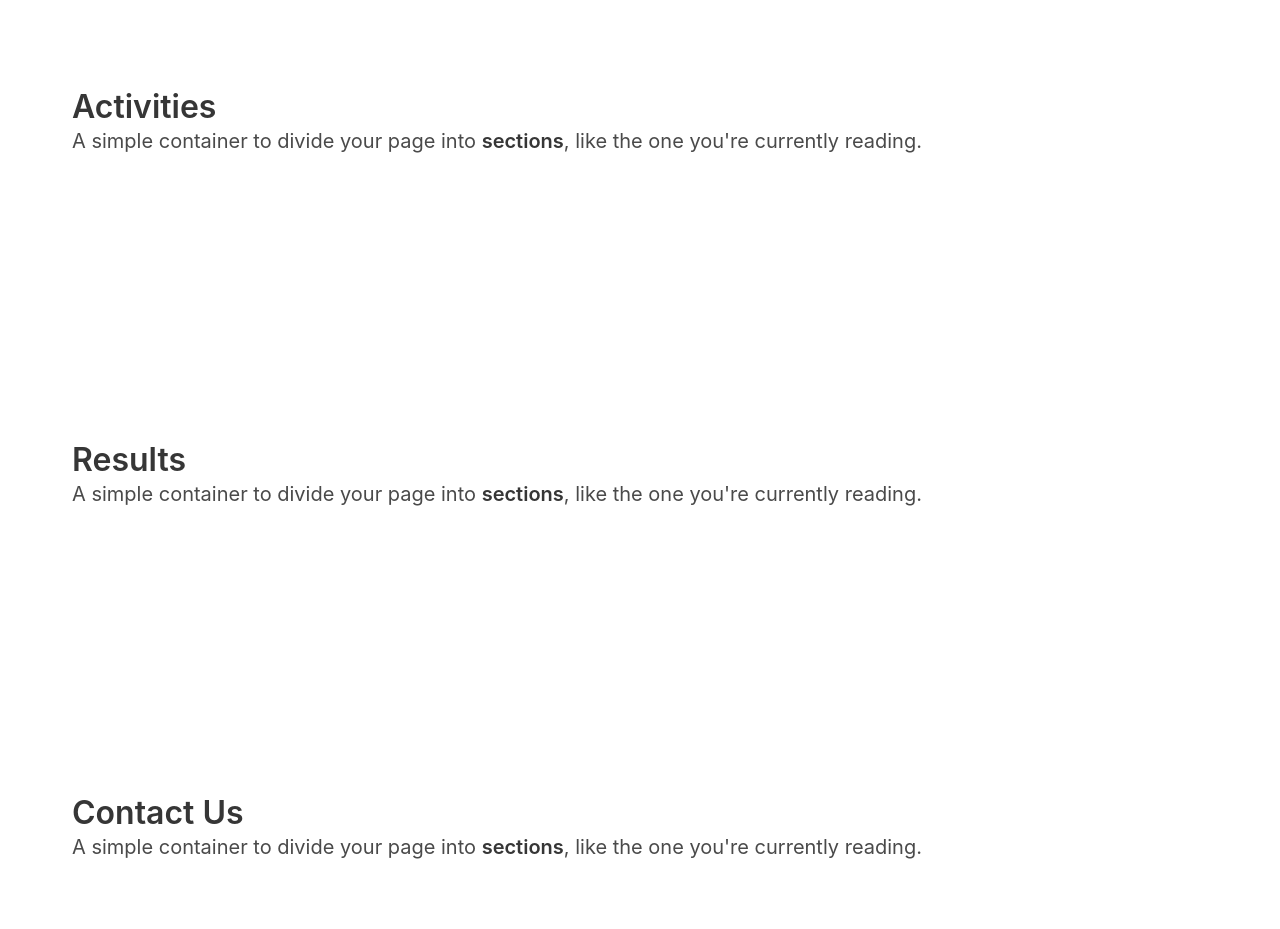
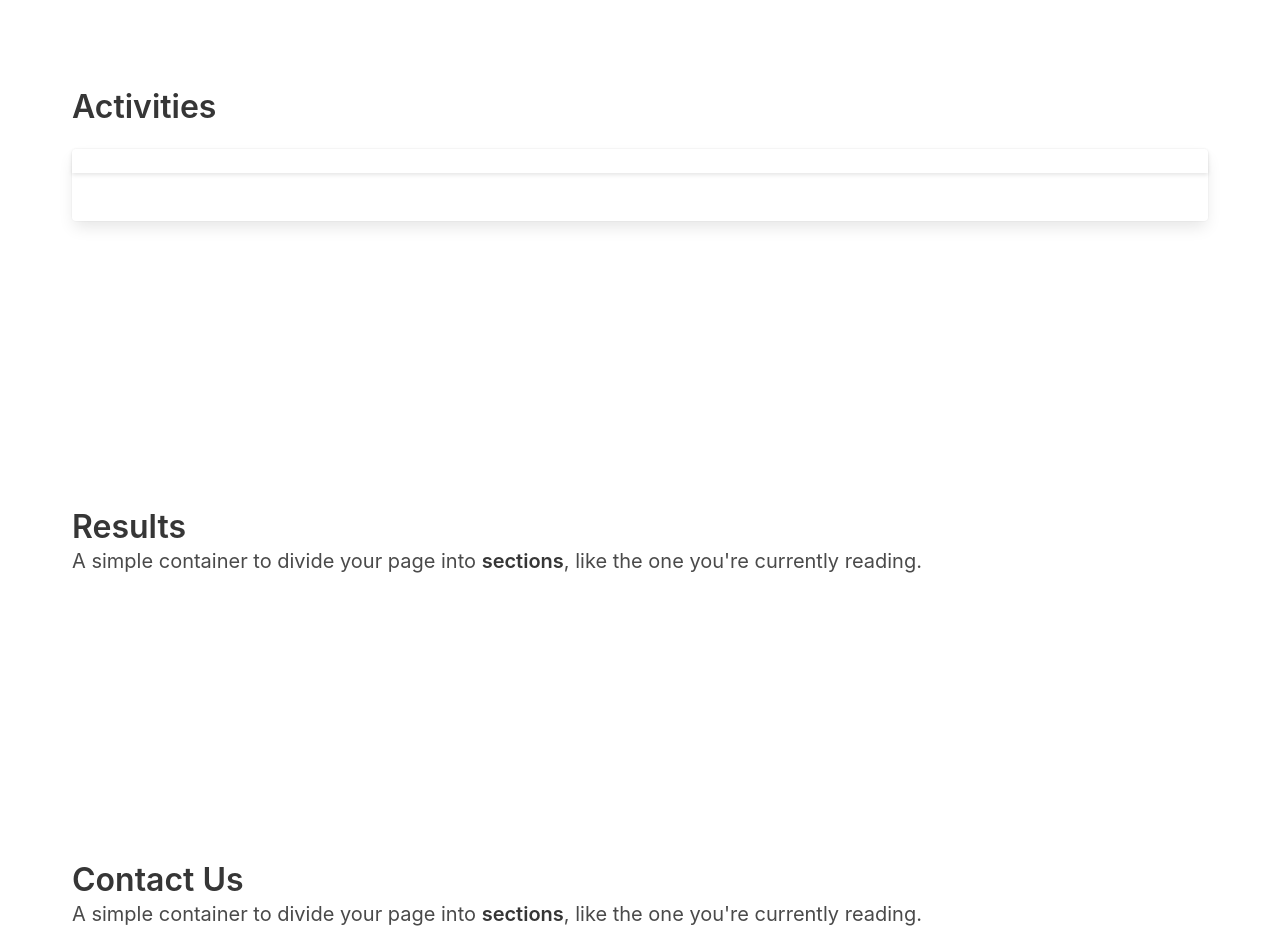
Before and after one commit to suekimpaulsen/EasyLink, a plain HTML site: page index.html in a window 1280 px wide. Shown: the part 1340-2269 px from the top of the page. Drawn offline with nearby package versions, Linux system fonts and the light colour scheme.

Commit message:
updated card section/ let me know what you think

```diff
--- a/assets/JS/js.js
+++ b/assets/JS/js.js
@@ -2,7 +2,8 @@ fetchApiData = () => {
 
 	clearScreen();
 
-	var restaurantApi = 'https://api.documenu.com/v2/restaurants/search/geo?lat=36.16589&lon=-86.78444&distance=25&cuisine=italian&key=e3fb5dcdf4c00fbb833a184f0893222e'
+	var cuisineType = "";
+	var restaurantApi = "https://api.documenu.com/v2/restaurants/search/geo?lat=36.16589&lon=-86.78444&distance=25&cuisine=" + cuisineType +  "&key=e3fb5dcdf4c00fbb833a184f0893222e";
 
 
     fetch(restaurantApi)
--- a/index.html
+++ b/index.html
@@ -121,10 +121,16 @@
             <!--Activities-->
             <section class="section is-medium" id="activities">
                 <h1 class="title">Activities</h1>
-                <h2 class="subtitle">
-                    A simple container to divide your page into <strong>sections</strong>, like the one you're currently
-                    reading.
-                </h2>
+                <div class="card">
+                    <header class="card-header">
+                        <p class="card-header-title">
+                        </p>
+                    </header>
+                    <div class="card-content"></div>
+                    <div class="content">
+
+
+                    </div>
                 </div>
             </section>
 
```
